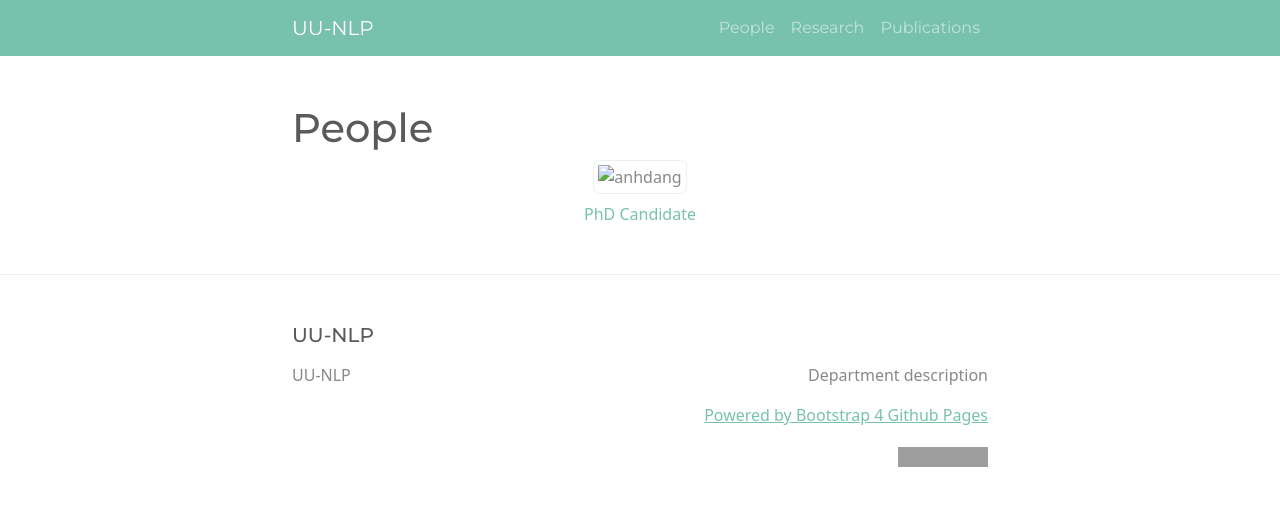
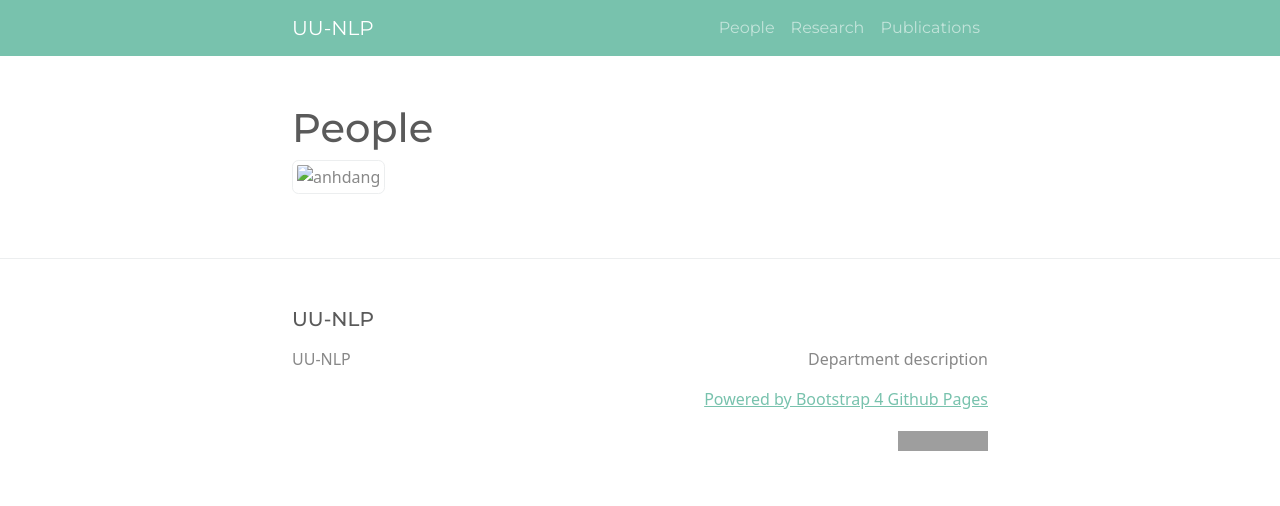
Before and after one commit to thaoanhdang/uu-nlp.github.io, a Jekyll site: the page built from people.md, in a window 1280 px wide. Shown: the top 506 px of the page. Built offline with Jekyll 4.4.1, drawn with Linux system fonts in a browser that asks for light colours; our own code applies the rules of GitHub Pages for plain Markdown files; grey boxes are pictures that could not be loaded.

Commit message:
Update people.md

```diff
--- a/people.md
+++ b/people.md
@@ -3,9 +3,5 @@ title: People
 permalink: /people/
 ---
 
-<div class="text-center">
-  <img src="./assets/images/anhdang.jpg" class="img-thumbnail" alt="anhdang">
-  <div class="mt-2">
-    <a href="/about/" class="text-decoration-none">PhD Candidate</a>
-  </div>
-</div>
+
+<img src="./assets/images/anhdang.jpg" class="img-thumbnail" alt="anhdang">
```
